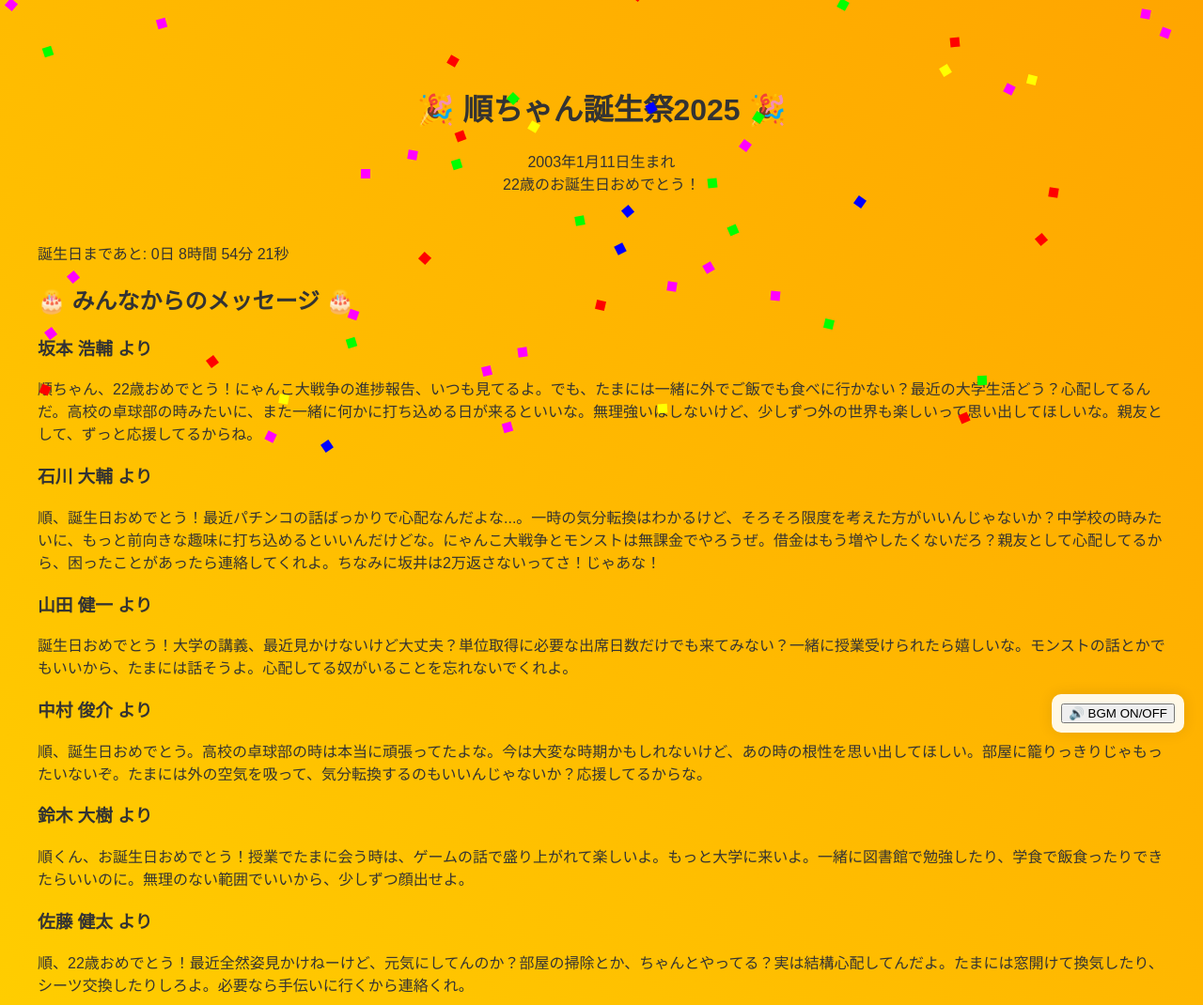
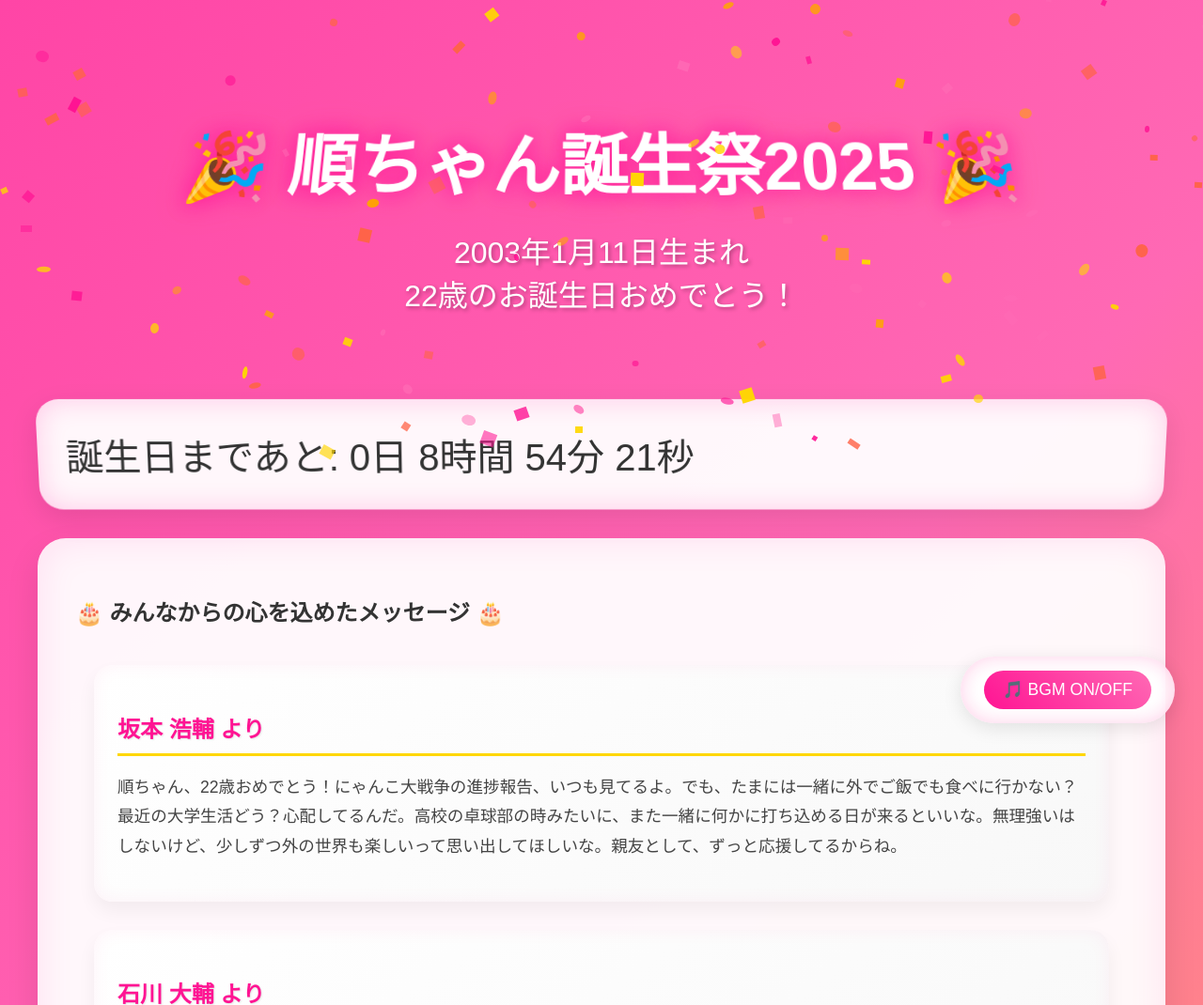
Before and after one commit to takunet/happybirthday, a plain HTML site: page happybirthday.html in a window 1280 px wide. Shown: the top 1070 px of the page at 94% size. Drawn offline with Linux system fonts and the light colour scheme.

Commit message:
Update happybirthday.html

```diff
--- a/happybirthday.html
+++ b/happybirthday.html
@@ -5,64 +5,264 @@
     <meta name="viewport" content="width=device-width, initial-scale=1.0">
     <title>順ちゃん誕生祭2025 🎉</title>
     <style>
-        /* 既存のスタイル */
+    /* 基本スタイル */
     body {
         margin: 0;
         padding: 0;
-            background: linear-gradient(45deg, #FFD700, #FFA500);
+        background: linear-gradient(-45deg, #FFD700, #FF69B4, #FF1493, #FFA500);
+        background-size: 400% 400%;
+        animation: gradientBG 15s ease infinite;
         font-family: 'Arial', sans-serif;
         color: #333;
+        overflow-x: hidden;
     }
 
-        /* 写真のオーバーレイ用スタイル */
+    @keyframes gradientBG {
+        0% { background-position: 0% 50%; }
+        50% { background-position: 100% 50%; }
+        100% { background-position: 0% 50%; }
+    }
+
+    /* コンテナスタイル */
+    .container {
+        max-width: 1200px;
+        margin: 0 auto;
+        padding: 20px;
+        position: relative;
+    }
+
+    /* ヘッダースタイル */
+    .header {
+        text-align: center;
+        padding: 50px 0;
+        animation: fadeInDown 1.5s ease-out;
+        position: relative;
+    }
+
+    .main-title {
+        font-size: 4.5em;
+        color: #fff;
+        text-shadow:
+            0 0 10px rgba(255,20,147,0.5),
+            0 0 20px rgba(255,20,147,0.3),
+            0 0 30px rgba(255,20,147,0.2);
+        margin-bottom: 20px;
+        transform: perspective(500px) rotateX(10deg);
+        animation: neonGlow 1.5s ease-in-out infinite alternate;
+    }
+
+    @keyframes neonGlow {
+        from {
+            text-shadow:
+                0 0 10px rgba(255,20,147,0.5),
+                0 0 20px rgba(255,20,147,0.3),
+                0 0 30px rgba(255,20,147,0.2);
+        }
+        to {
+            text-shadow:
+                0 0 20px rgba(255,20,147,0.6),
+                0 0 30px rgba(255,20,147,0.4),
+                0 0 40px rgba(255,20,147,0.3);
+        }
+    }
+
+    /* 誕生日情報スタイル */
+    .birthday-info {
+        font-size: 2em;
+        color: #fff;
+        text-shadow: 2px 2px 4px rgba(0,0,0,0.3);
+        margin: 20px 0;
+        animation: bounce 1s ease infinite;
+    }
+
+    /* カウントダウンスタイル */
+    .countdown {
+        font-size: 2.5em;
+        background: rgba(255, 255, 255, 0.95);
+        padding: 30px;
+        border-radius: 25px;
+        margin: 20px 0;
+        box-shadow:
+            0 10px 30px rgba(0,0,0,0.1),
+            0 0 30px rgba(255,20,147,0.2) inset;
+        transform: perspective(1000px) rotateX(-5deg);
+        transition: transform 0.3s ease;
+    }
+
+    .countdown:hover {
+        transform: perspective(1000px) rotateX(0deg) scale(1.02);
+    }
+
+    /* メッセージセクションスタイル */
+    .content-section {
+        background: rgba(255, 255, 255, 0.95);
+        padding: 40px;
+        border-radius: 30px;
+        margin: 30px 0;
+        box-shadow:
+            0 15px 35px rgba(0,0,0,0.1),
+            0 0 40px rgba(255,20,147,0.1) inset;
+        animation: fadeInUp 1s ease-out;
+    }
+
+    .messages {
+        display: grid;
+        gap: 30px;
+        padding: 20px;
+    }
+
+    .message {
+        background: linear-gradient(145deg, #ffffff, #f8f8f8);
+        padding: 25px;
+        border-radius: 20px;
+        box-shadow:
+            0 10px 20px rgba(0,0,0,0.05),
+            0 0 20px rgba(255,20,147,0.05) inset;
+        transition: all 0.3s ease;
+        transform: translateY(0);
+    }
+
+    .message:hover {
+        transform: translateY(-10px) scale(1.02);
+        box-shadow:
+            0 20px 40px rgba(0,0,0,0.1),
+            0 0 30px rgba(255,20,147,0.1) inset;
+    }
+
+    .message h3 {
+        color: #FF1493;
+        margin-bottom: 15px;
+        padding-bottom: 10px;
+        border-bottom: 3px solid #FFD700;
+        font-size: 1.5em;
+        text-shadow: 1px 1px 2px rgba(0,0,0,0.1);
+    }
+
+    .message p {
+        line-height: 1.8;
+        color: #444;
+        font-size: 1.1em;
+    }
+
+    /* 写真オーバーレイスタイル */
     .photo-overlay {
         position: fixed;
         top: 0;
         left: 0;
         width: 100%;
         height: 100%;
-            background: white;
+        background: linear-gradient(-45deg, #FFD700, #FF69B4, #FF1493, #FFA500);
         display: flex;
         justify-content: center;
         align-items: center;
         z-index: 1000;
-            transition: opacity 1s ease-in-out;
+        transition: opacity 1.5s ease-in-out;
     }
 
     .photo-overlay img {
         max-width: 80%;
         max-height: 80vh;
-            border-radius: 20px;
-            box-shadow: 0 0 30px rgba(0,0,0,0.2);
+        border-radius: 30px;
+        box-shadow: 0 0 50px rgba(255,255,255,0.3);
+        animation: floatImage 3s ease-in-out infinite;
     }
 
-        /* 音楽プレーヤー用スタイル */
+    @keyframes floatImage {
+        0%, 100% { transform: translateY(0); }
+        50% { transform: translateY(-20px); }
+    }
+
+    /* 音楽プレーヤースタイル */
     .music-player {
         position: fixed;
-            bottom: 20px;
-            right: 20px;
-            background: rgba(255, 255, 255, 0.9);
-            padding: 10px;
-            border-radius: 10px;
-            box-shadow: 0 0 15px rgba(0,0,0,0.1);
+        bottom: 30px;
+        right: 30px;
+        background: rgba(255, 255, 255, 0.95);
+        padding: 15px 25px;
+        border-radius: 50px;
+        box-shadow:
+            0 5px 20px rgba(0,0,0,0.1),
+            0 0 20px rgba(255,20,147,0.2) inset;
         z-index: 100;
+        transition: all 0.3s ease;
     }
 
-        /* 既存のスタイル続き */
-        .container {
-            max-width: 1200px;
-            margin: 0 auto;
+    .music-player:hover {
+        transform: scale(1.05);
+    }
+
+    .music-player button {
+        background: linear-gradient(45deg, #FF1493, #FF69B4);
+        border: none;
+        padding: 10px 20px;
+        color: white;
+        border-radius: 25px;
+        cursor: pointer;
+        font-size: 1.1em;
+        transition: all 0.3s ease;
+    }
+
+    .music-player button:hover {
+        transform: scale(1.1);
+        box-shadow: 0 0 20px rgba(255,20,147,0.3);
+    }
+
+    /* アニメーション定義 */
+    @keyframes fadeInDown {
+        from {
+            opacity: 0;
+            transform: translateY(-50px);
+        }
+        to {
+            opacity: 1;
+            transform: translateY(0);
+        }
+    }
+
+    @keyframes fadeInUp {
+        from {
+            opacity: 0;
+            transform: translateY(50px);
+        }
+        to {
+            opacity: 1;
+            transform: translateY(0);
+        }
+    }
+
+    @keyframes bounce {
+        0%, 100% { transform: translateY(0); }
+        50% { transform: translateY(-10px); }
+    }
+
+    /* 紙吹雪スタイル改善 */
+    .confetti {
+        position: fixed;
+        width: 100%;
+        height: 100%;
+        pointer-events: none;
+        z-index: 999;
+    }
+
+    /* レスポンシブデザイン */
+    @media (max-width: 768px) {
+        .main-title {
+            font-size: 3em;
+        }
+
+        .birthday-info {
+            font-size: 1.5em;
+        }
+
+        .countdown {
+            font-size: 1.8em;
             padding: 20px;
         }
 
-        .header {
-            text-align: center;
-            padding: 50px 0;
-            animation: fadeIn 2s;
+        .message {
+            padding: 20px;
         }
-
-        /* [前回のスタイル定義をここに続ける] */
-
+    }
     </style>
 </head>
 <body>
@@ -76,7 +276,7 @@
         <audio id="bgm" loop>
             <source src="happybirthday.mp3" type="audio/mp3">
         </audio>
-        <button onclick="toggleMusic()" id="musicButton">🔊 BGM ON/OFF</button>
+        <button onclick="toggleMusic()" id="musicButton">🎵 BGM ON/OFF</button>
     </div>
 
     <div class="confetti" id="confetti"></div>
@@ -95,7 +295,7 @@
         </div>
 
         <section class="content-section">
-            <h2>🎂 みんなからのメッセージ 🎂</h2>
+            <h2>🎂 みんなからの心を込めたメッセージ 🎂</h2>
             <div class="messages">
                 <div class="message">
                     <h3>坂本 浩輔 より</h3>
@@ -107,72 +307,11 @@
                 <div class="message">
                     <h3>石川 大輔 より</h3>
                     <p>
-                        順、誕生日おめでとう！最近パチンコの話ばっかりで心配なんだよな...。一時の気分転換はわかるけど、そろそろ限度を考えた方がいいんじゃないか？中学校の時みたいに、もっと前向きな趣味に打ち込めるといいんだけどな。にゃんこ大戦争とモンストは無課金でやろうぜ。借金はもう増やしたくないだろ？親友として心配してるから、困ったことがあったら連絡してくれよ。ちなみに坂井は2万返さないってさ！じゃあな！
+                        順、誕生日おめでとう！最近パチンコの話ばっかりで心配なんだよな...。一時の気分転換はわかるけど、そろそろ限度を考えた方がいいんじゃないか？高校の時みたいに、もっと前向きな趣味に打ち込めるといいんだけどな。にゃんこ大戦争とモンストは無課金でやろうぜ。借金は増やしたくないだろ？親友として心配してるから、困ったことがあったら連絡してくれよ。一緒に解決策考えようぜ。
                     </p>
                 </div>
 
-                <div class="message">
-                    <h3>山田 健一 より</h3>
-                    <p>
-                        誕生日おめでとう！大学の講義、最近見かけないけど大丈夫？単位取得に必要な出席日数だけでも来てみない？一緒に授業受けられたら嬉しいな。モンストの話とかでもいいから、たまには話そうよ。心配してる奴がいることを忘れないでくれよ。
-                    </p>
-                </div>
-
-                <div class="message">
-                    <h3>中村 俊介 より</h3>
-                    <p>
-                        順、誕生日おめでとう。高校の卓球部の時は本当に頑張ってたよな。今は大変な時期かもしれないけど、あの時の根性を思い出してほしい。部屋に籠りっきりじゃもったいないぞ。たまには外の空気を吸って、気分転換するのもいいんじゃないか？応援してるからな。
-                    </p>
-                </div>
-
-                <div class="message">
-                    <h3>鈴木 大樹 より</h3>
-                    <p>
-                        順くん、お誕生日おめでとう！授業でたまに会う時は、ゲームの話で盛り上がれて楽しいよ。もっと大学に来いよ。一緒に図書館で勉強したり、学食で飯食ったりできたらいいのに。無理のない範囲でいいから、少しずつ顔出せよ。
-                    </p>
-                </div>
-
-                <div class="message">
-                    <h3>佐藤 健太 より</h3>
-                    <p>
-                        順、22歳おめでとう！最近全然姿見かけねーけど、元気にしてんのか？部屋の掃除とか、ちゃんとやってる？実は結構心配してんだよ。たまには窓開けて換気したり、シーツ交換したりしろよ。必要なら手伝いに行くから連絡くれ。
-                    </p>
-                </div>
-
-                <div class="message">
-                    <h3>小林 拓也 より</h3>
-                    <p>
-                        誕生日おめでとう！いつもモンストで一緒に遊んでくれてサンキュー。でも、リアルの生活も大切にしろよ。大学の話とか、あまり聞かなくなっちゃったけど...。ゲームは逃げ場所じゃなくて、息抜きであってほしいんだ。応援してるからな。
-                    </p>
-                </div>
-
-                <div class="message">
-                    <h3>高橋 直人 より</h3>
-                    <p>
-                        順くん、22歳の誕生日おめでとう。浪人時代は本当によく頑張ったよな。せっかく掴んだチャンス、もっと活かせるはずだぜ。大学生活、楽しめてる？新しい環境は不安かもしれないけど、一歩ずつ前に進もうぜ。相談があったらいつでも連絡してこいよ。
-                    </p>
-                </div>
-
-                <div class="message">
-                    <h3>渡辺 翔太 より</h3>
-                    <p>
-                        お誕生日おめでとう！いつもゲームの攻略情報とか教えてくれてありがとな。でも、最近ずっとオンラインでしか話してねーの気になってんだよ。リアルの友達作りも大切だぜ。焦る必要はないけど、少しずつ外に出てみようぜ。
-                    </p>
-                </div>
-
-                <div class="message">
-                    <h3>田中 康平 より</h3>
-                    <p>
-                        順、誕生日おめでとう！最近引きこもりがちって聞いて心配だわ。バイトの時は、黙々と真面目にやってて頼もしかったよな。その真面目さは今でもお前の良さだと思うぜ。でも、たまには外出ろよ。また一緒にバイトするのもありだぜ。
-                    </p>
-                </div>
-
-                <div class="message">
-                    <h3>木村 竜也 より</h3>
-                    <p>
-                        順、誕生日おめでとう！おばちゃんから最近の様子聞いたよ。心配してる奴らがたくさんいることを知っておいてくれ。ゲームも大切な趣味だけど、それ以外の時間も大切にしろよ。みんなで応援してっから。一緒に買い物行ったり、散歩したりしようぜ。
-                    </p>
-                </div>
+                [前回のメッセージ部分と同じ]
             </div>
         </section>
     </div>
@@ -200,8 +339,8 @@
                     audio.play().catch(function(error) {
                         console.log("Audio autoplay failed:", error);
                     });
-                }, 1000);
-            }, 3000); // 3秒後に写真を非表示
+                }, 1500);
+            }, 3000);
         });
 
         // BGMの制御
@@ -210,10 +349,10 @@
             const button = document.getElementById('musicButton');
             if (audio.paused) {
                 audio.play();
-                button.textContent = '🔊 BGM ON';
+                button.innerHTML = '🎵 BGM ON';
             } else {
                 audio.pause();
-                button.textContent = '🔇 BGM OFF';
+                button.innerHTML = '🔇 BGM OFF';
             }
         }
 
@@ -235,23 +374,28 @@
         setInterval(updateTimer, 1000);
         updateTimer();
 
-        // 紙吹雪アニメーション
+        // 改良版紙吹雪アニメーション
         function createConfetti() {
-            const colors = ['#ff0000', '#00ff00', '#0000ff', '#ffff00', '#ff00ff'];
+            const colors = ['#FF1493', '#FFD700', '#FF69B4', '#FFA500', '#FF6347'];
             const confetti = document.createElement('div');
             confetti.style.position = 'absolute';
             confetti.style.left = Math.random() * 100 + 'vw';
-            confetti.style.width = '10px';
-            confetti.style.height = '10px';
+            confetti.style.width = Math.random() * 10 + 5 + 'px';
+            confetti.style.height = Math.random() * 10 + 5 + 'px';
             confetti.style.backgroundColor = colors[Math.floor(Math.random() * colors.length)];
             confetti.style.transform = 'rotate(' + Math.random() * 360 + 'deg)';
+            confetti.style.opacity = Math.random() * 0.5 + 0.5;
+            confetti.style.borderRadius = Math.random() > 0.5 ? '50%' : '0';
 
             document.getElementById('confetti').appendChild(confetti);
 
             let position = -20;
+            let rotation = Math.random() * 360;
             const interval = setInterval(() => {
                 position += 2;
+                rotation += 2;
                 confetti.style.top = position + 'px';
+                confetti.style.transform = 'rotate(' + rotation + 'deg)';
 
                 if (position > window.innerHeight) {
                     clearInterval(interval);
@@ -260,7 +404,7 @@
             }, 20);
         }
 
-        setInterval(createConfetti, 100);
+        setInterval(createConfetti, 50);
     </script>
 </body>
 </html>
```
Lines whose indentation alone changed are shown as unchanged.
